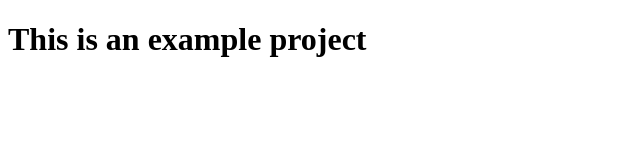
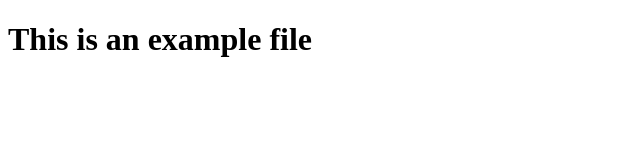
Before and after one commit to BROKAZANTCEV/My-first-project, a plain HTML site: page index.html in a window 1280 px wide. Shown: the whole page, without its empty margins (0-640 px from the left). Drawn offline with Linux system fonts and the light colour scheme.

Commit message:
add index file

```diff
--- a/index.html
+++ b/index.html
@@ -6,6 +6,6 @@
     <title>Document</title>
 </head>
 <body>
- <h1>This is an example project</h1>
+ <h1>This is an example file</h1>
 </body>
 </html>
```
